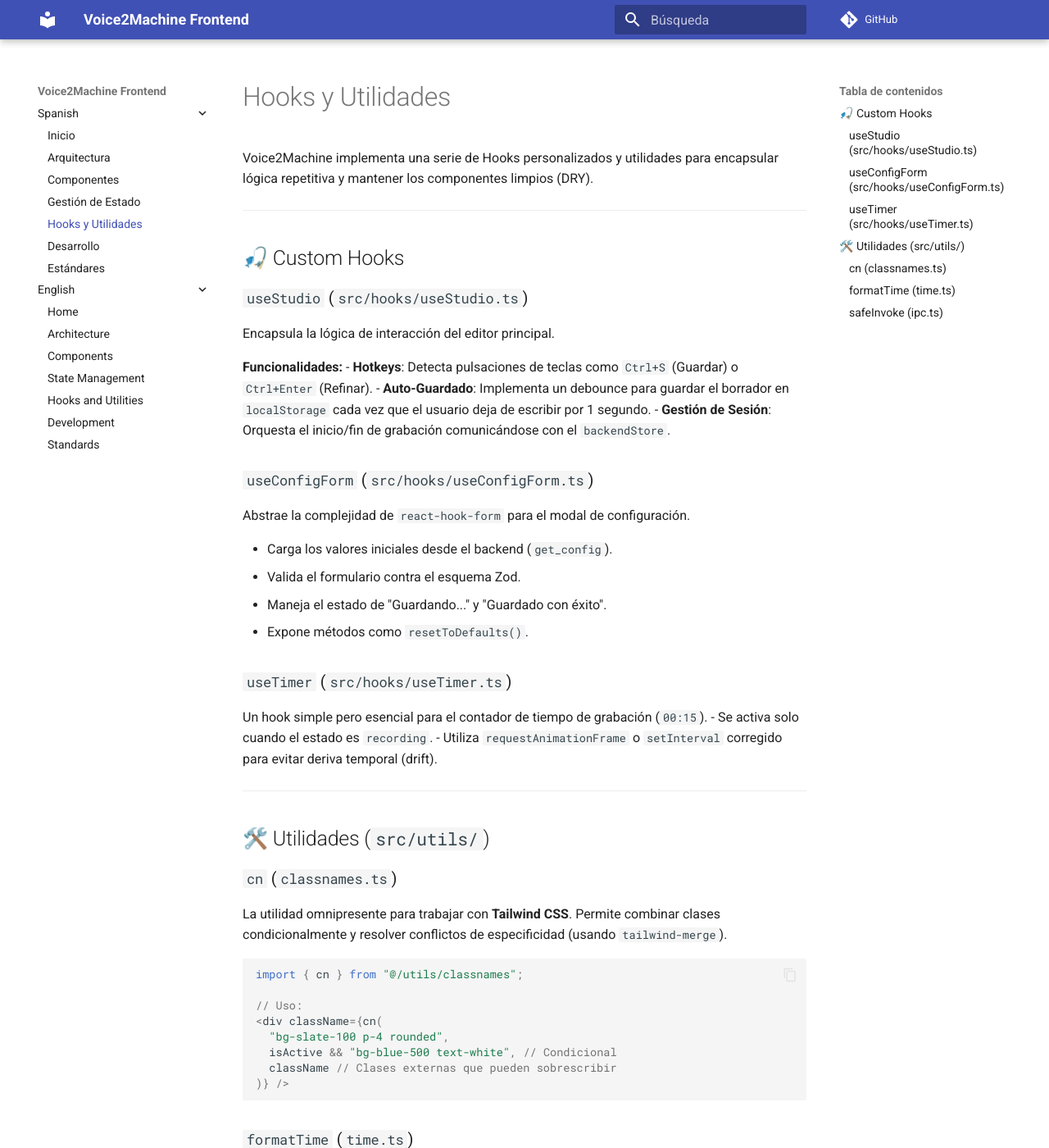
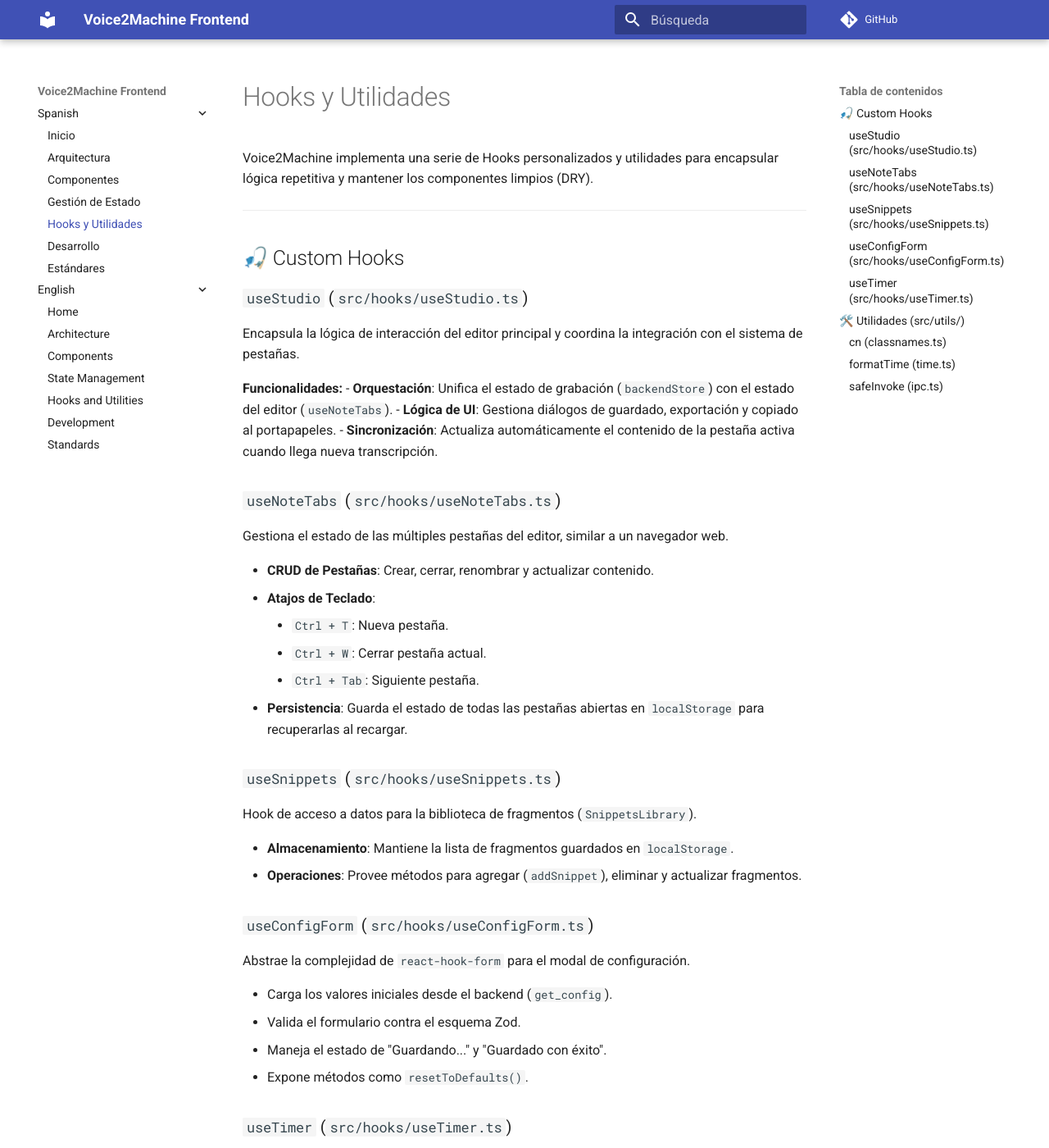
Before and after one commit to zarvent/v2m-lab, an MkDocs documentation site: the page built from apps/frontend/docs/docs/es/hooks_utils.md, in a window 1280 px wide and 1400 px high. Shown: the whole window at 82% size. Built offline with MkDocs 1.6.1 and Material for MkDocs 9.7.7, drawn with Linux system fonts in a browser that asks for light colours; comment, search, counter and statistics services are not loaded.

Commit message:
docs: update frontend docs with snippets and tabs features

```diff
--- a/apps/frontend/docs/docs/es/hooks_utils.md
+++ b/apps/frontend/docs/docs/es/hooks_utils.md
@@ -8,12 +8,30 @@ Voice2Machine implementa una serie de Hooks personalizados y utilidades para enc
 
 ### `useStudio` (`src/hooks/useStudio.ts`)
 
-Encapsula la lógica de interacción del editor principal.
+Encapsula la lógica de interacción del editor principal y coordina la integración con el sistema de pestañas.
 
 **Funcionalidades:**
-- **Hotkeys**: Detecta pulsaciones de teclas como `Ctrl+S` (Guardar) o `Ctrl+Enter` (Refinar).
-- **Auto-Guardado**: Implementa un debounce para guardar el borrador en `localStorage` cada vez que el usuario deja de escribir por 1 segundo.
-- **Gestión de Sesión**: Orquesta el inicio/fin de grabación comunicándose con el `backendStore`.
+- **Orquestación**: Unifica el estado de grabación (`backendStore`) con el estado del editor (`useNoteTabs`).
+- **Lógica de UI**: Gestiona diálogos de guardado, exportación y copiado al portapapeles.
+- **Sincronización**: Actualiza automáticamente el contenido de la pestaña activa cuando llega nueva transcripción.
+
+### `useNoteTabs` (`src/hooks/useNoteTabs.ts`)
+
+Gestiona el estado de las múltiples pestañas del editor, similar a un navegador web.
+
+- **CRUD de Pestañas**: Crear, cerrar, renombrar y actualizar contenido.
+- **Atajos de Teclado**:
+    - `Ctrl + T`: Nueva pestaña.
+    - `Ctrl + W`: Cerrar pestaña actual.
+    - `Ctrl + Tab`: Siguiente pestaña.
+- **Persistencia**: Guarda el estado de todas las pestañas abiertas en `localStorage` para recuperarlas al recargar.
+
+### `useSnippets` (`src/hooks/useSnippets.ts`)
+
+Hook de acceso a datos para la biblioteca de fragmentos (`SnippetsLibrary`).
+
+- **Almacenamiento**: Mantiene la lista de fragmentos guardados en `localStorage`.
+- **Operaciones**: Provee métodos para agregar (`addSnippet`), eliminar y actualizar fragmentos.
 
 ### `useConfigForm` (`src/hooks/useConfigForm.ts`)
 
```
Also changed, not shown: apps/frontend/docs/docs/es/componentes.md (+13 -2 lines), apps/frontend/docs/docs/es/desarrollo.md (+0 -7 lines).
